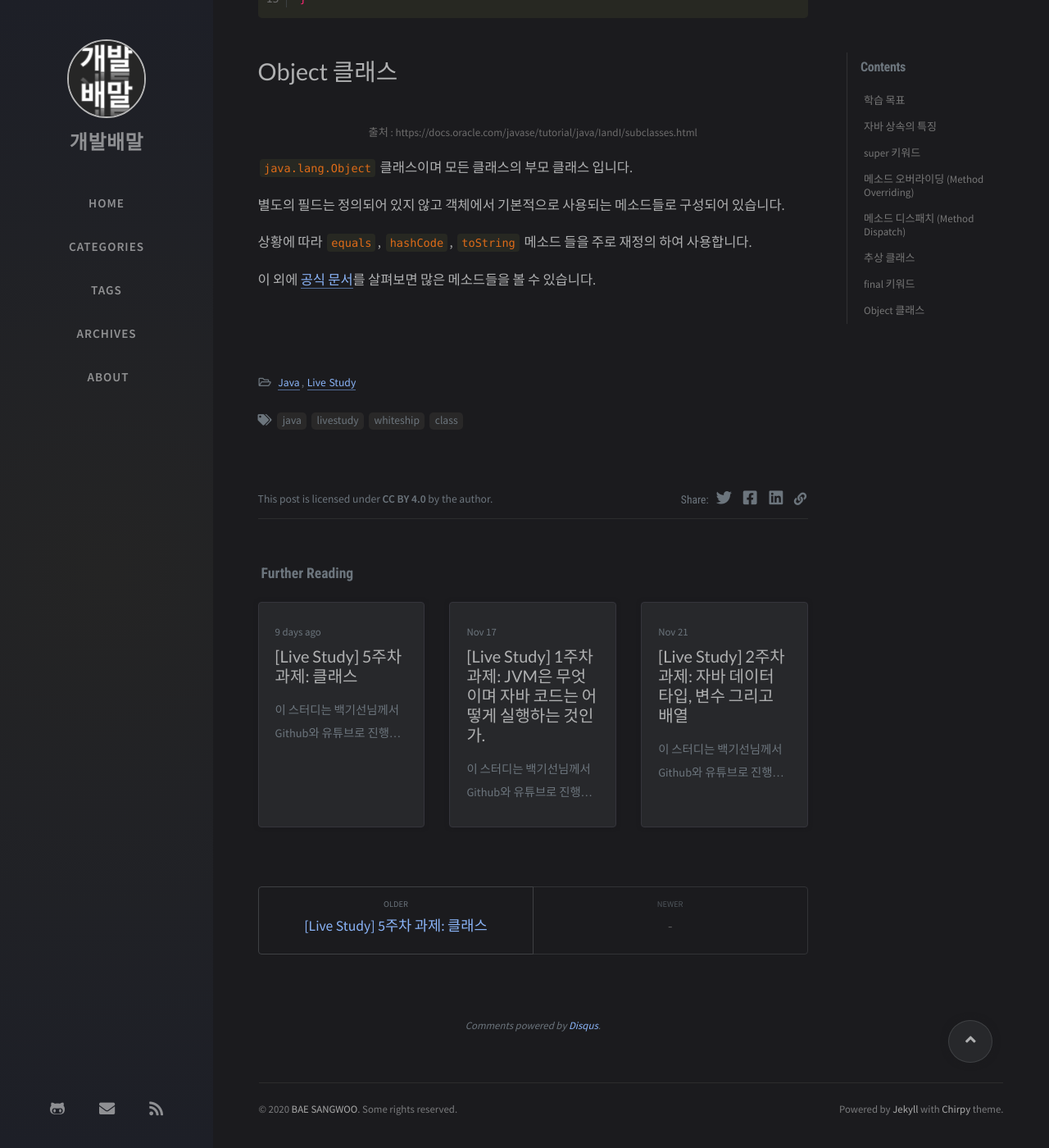
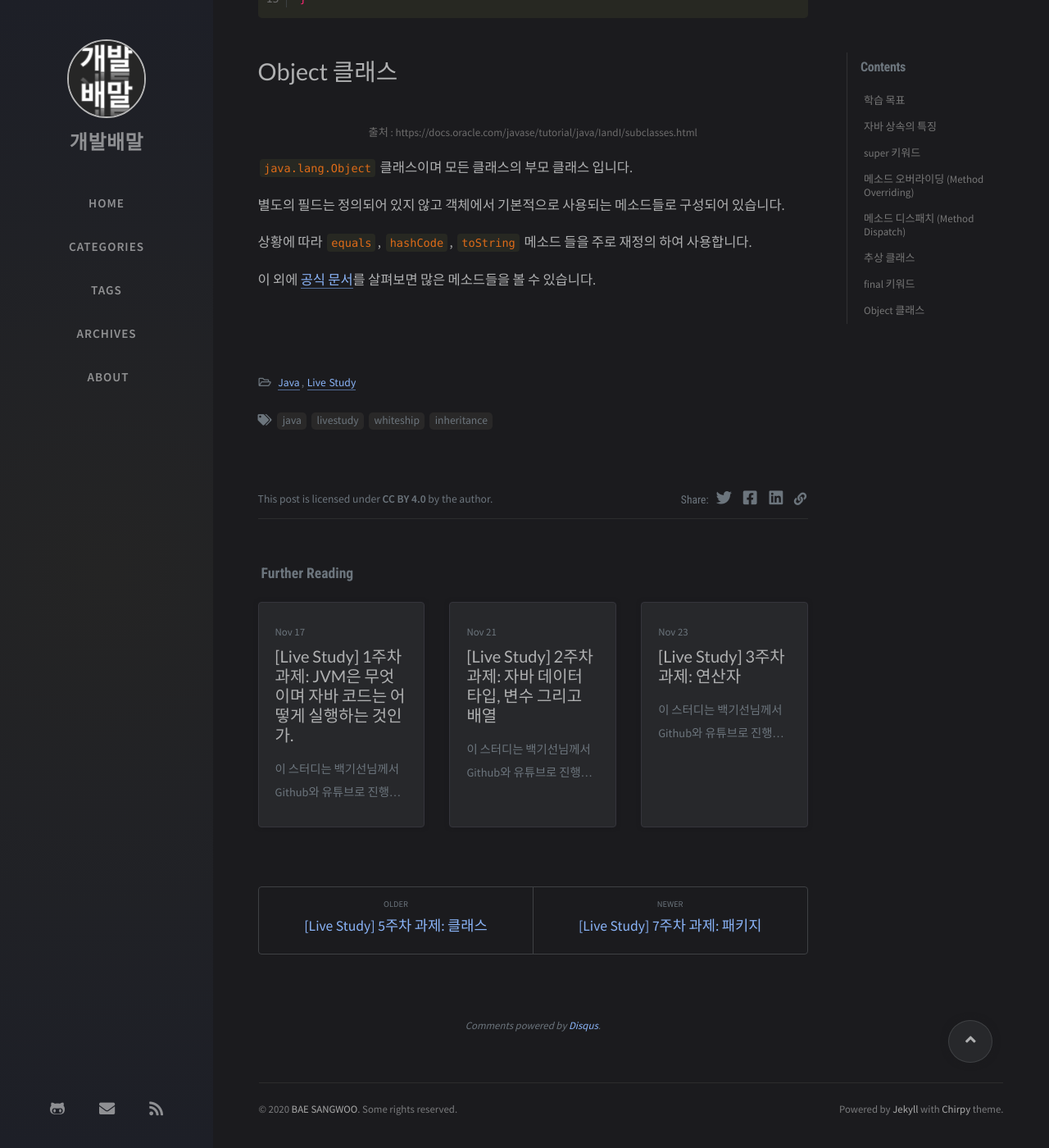
Before and after one commit to sangwoobae/sangwoobae.github.io, a Jekyll site: the page built from _posts/2020-12-26-java-livestudy-6week.md, in a window 1280 px wide and 1400 px high, scrolled down 9642 px. Shown: the whole window at 82% size. Built offline with Jekyll 4.4.1, drawn with Linux system fonts in a browser that asks for light colours; nearby versions of some CDN libraries; comment, search, counter and statistics services are not loaded; a style sheet for code colours, icons or effects is not loaded; some of the changed lines change nothing that is shown.

Commit message:
add livestudy 7week post

````diff
--- a/_posts/2020-12-26-java-livestudy-6week.md
+++ b/_posts/2020-12-26-java-livestudy-6week.md
@@ -3,7 +3,7 @@
 author: Bae Sangwoo
 date: 2020-12-26 10:22:00 +0900
 categories: [Java, Live Study]
-tags: [java, livestudy, whiteship, class]
+tags: [java, livestudy, whiteship, inheritance]
 ---
 
 
--- /dev/null
+++ b/_posts/2020-12-28-java-livestudy-7week.md
@@ -0,0 +1,172 @@
+---
+title: "[Live Study] 7주차 과제: 패키지"
+author: Bae Sangwoo
+date: 2020-12-28 21:10:00 +0900
+categories: [Java, Live Study]
+tags: [java, livestudy, whiteship, package]
+---
+
+
+이 스터디는 백기선님께서 [Github](https://github.com/whiteship/live-study){:target="_blank"}와 [유튜브](https://www.youtube.com/user/whiteship2000){:target="_blank"}로 진행하시는 스터디 입니다.
+
+참여하시고 싶으신 분은 아래 링크를 참고해 주세요 :)
+
+대부분의 내용은 [[O'REILLY] Java in a Nutshell, 7th Edition](https://www.oreilly.com/library/view/java-in-a/9781492037248/){:target="_blank"} 에서 참고 하였습니다.
+
+(최대한 직접 해석하면서 읽고 있으며 모르는 단어는 번역기로 찾았습니다.)
+
+
+# 학습 목표
+
+자바의 패키지에 대해 학습하세요.
+
+
+# package 키워드
+
+## 패키지란?
+
+- 패키지란 여러분이 만든 클래스나 인터페이스 등을 모은 단위 입니다.
+- 관련 클래스를 그룹화하고 포함된 클래스의 네임스페이스를 정의하는 역할 입니다.
+- 모든 클래스에는 정의된 클래스 이름과 패키지 이름이 있습니다.
+- 이 둘을 합쳐야 완전하게 한 클래스를 표현한다고 할 수 있으며 `FQCN(Fully Qualified Class Name)` 이라고 합니다.
+- 파일 시스템의 디렉토리와 비슷한 역할을 하기 때문에 패키지명과 동일한 디렉토리 구조를 따라야 합니다.
+
+예를 들어 `String` 클래스의 패키지는 `java.lang`이며 FQCN은 `java.lang.String`이 됩니다.
+
+```java
+String a = "Class Name";
+java.lang.String b = "Full Package Class Name";
+```
+
+## package 키워드 사용법
+
+`package` 키워드는 클래스가 포함될 패키지를 지정할 때 사용 됩니다.
+
+예들 들어 여러분이 만든 클래스에 패키지명을 주기 위해 클래스 파일 상단에 아래와 같이 작성할 수 있습니다.
+
+```java
+package dev.baesangwoo.livestudy.week7;
+
+class SampleClass {
+    // code...
+}
+```
+
+위와 같은 클래스가 있다면 FQCN은 `dev.baesangwoo.livestudy.week7.SampleClass`가 됩니다.
+
+만약 동일 패키지에 있는 클래스를 사용한다면 패키지명은 명시하지 않아도 됩니다.
+
+```java
+// Sample Class
+package dev.baesangwoo.livestudy.week7;
+
+class SampleClass {
+    // code...
+}
+
+// Example Class
+package dev.baesangwoo.livestudy.week7; // 동일 패키지
+
+class ExampleClass {
+    SampleClass sample = new SampleClass();
+}
+```
+
+
+# import 키워드
+
+`import` 키워드는 다른 패키지에 있는 클래스나 인터페이스 등을 참조할 때 사용합니다.
+
+동일 패키지의 클래스나 `java.lang` 패키지의 클래스는 `import` 구문 없이 참조 가능합니다.
+
+이때 규칙은 FQCN을 입력해야 합니다.
+
+```java
+package dev.baesangwoo.livestudy.week7.model; // 클래스의 패키지
+
+import dev.baesangwoo.livestudy.week7.ExampleClass; // 타 패키지 클래스 임포트
+import dev.baesangwoo.livestudy.week7.SampleClass; // 타 패키지 클래스 임포트
+
+public class Week7Model {
+    SampleClass sample = new SampleClass();
+    ExampleClass example = new ExampleClass();
+}
+```
+
+만약 한 패키지의 여러 클래스를 임포트 한다면 `*`를 사용하여 임포트 할 수 있습니다. (다만 추천하진 않습니다.)
+
+```java
+package dev.baesangwoo.livestudy.week7.model;
+
+import dev.baesangwoo.livestudy.week7.*; // week7 패키지 모든 클래스 참조 가능
+
+public class Week7Model {
+    SampleClass sample = new SampleClass();
+    ExampleClass example = new ExampleClass();
+}
+```
+
+또한 정적(static) 멤버도 임포트도 가능합니다.
+
+```java
+package dev.baesangwoo.livestudy.week7.model;
+
+import static java.lang.System.out; // static 임포트
+
+public class Week7Model {
+    public void print() {
+        out.println("println");
+        out.print("print");
+    }
+}
+```
+
+
+# 클래스패스(Classpath)
+
+클래스패스는 JVM 혹은 Java 컴파일러가 사용하는 파라미터인데 클래스나 패키지를 찾을 때 기준이 되는 경로를 말합니다.
+
+즉, `java` 명령을 통해 클래스 파일을 실행할 때 클래스 파일을 찾는 기준이 되는 경로를 클래스패스라고 하며 기본적으로는 `java` 명령을 실행하는 위치를 의미 합니다.
+
+![](/assets/img/posts/2020-12-28-java-livestudy-7week/classpath.png)
+
+`java HelloWorld` 명령이 실행 되는 현재 경로가 기본 클래스패스 입니다.
+
+
+# CLASSPATH 환경변수
+
+위에서 설명한 클래스패스를 환경 변수를 통해 설정할 수 있습니다.
+
+![](/assets/img/posts/2020-12-28-java-livestudy-7week/classpath-environment.png)
+
+위 예제와 같은 경로에서 동일한 명령인 `java HelloWorld`를 실행했지만 클래스를 찾을 수 없습니다.
+
+상단에서 `CLASSPATH` 환경 변수를 설정 했기 때문에 환경 변수에 설정된 클래스패스에서 `HelloWorld.class` 파일을 찾기 때문에 클래스를 찾을 수 없는 것 입니다.
+
+
+# -classpath 옵션
+
+`java` 명령 실행 시 옵션으로 클래스패스를 지정할 수 있습니다.
+
+![](/assets/img/posts/2020-12-28-java-livestudy-7week/classpath-option.png)
+
+또한 `CLASSPATH` 환경 변수 설정 후 실행 하였는데 `-classpath` 옵션이 우선 순위가 높은 것을 볼 수 있습니다.
+
+또한 단축 옵션인 `-cp` 옵션도 동일한 기능을 합니다.
+
+
+# 접근지시자 (Access Modifiers)
+
+접근 지시자는 멤버 변수나 메소드들의 접근 범위를 정의하기 위해 사용 합니다.
+
+- `public` : 접근을 제한하지 않아 어디서든 접근이 가능합니다.
+- `private` : 클래스 내부에서만 접근을 허용 합니다.
+- `protected` : 클래스 내부, 동일 패키지, 상속받은 클래스에서만 접근을 허용 합니다.
+- default(명시하지 않음) : 클래스 내부와 동일 패키지에서만 접근이 가능합니다.
+
+|지시자	|클래스 내부	|동일 패키지	|상속받은 클래스  |이외 |
+|:-----|:----------|:----------|:--------------|:----|
+|`private`|O |X|X|X|
+|default|O|O|X|X|
+|`protected`|O|O|O|X|
+|`public`|O|O|O|O|
````
Also changed, not shown: assets/img/posts/2020-12-28-java-livestudy-7week/classpath-environment.png (added), assets/img/posts/2020-12-28-java-livestudy-7week/classpath-option.png (added), assets/img/posts/2020-12-28-java-livestudy-7week/classpath.png (added).
